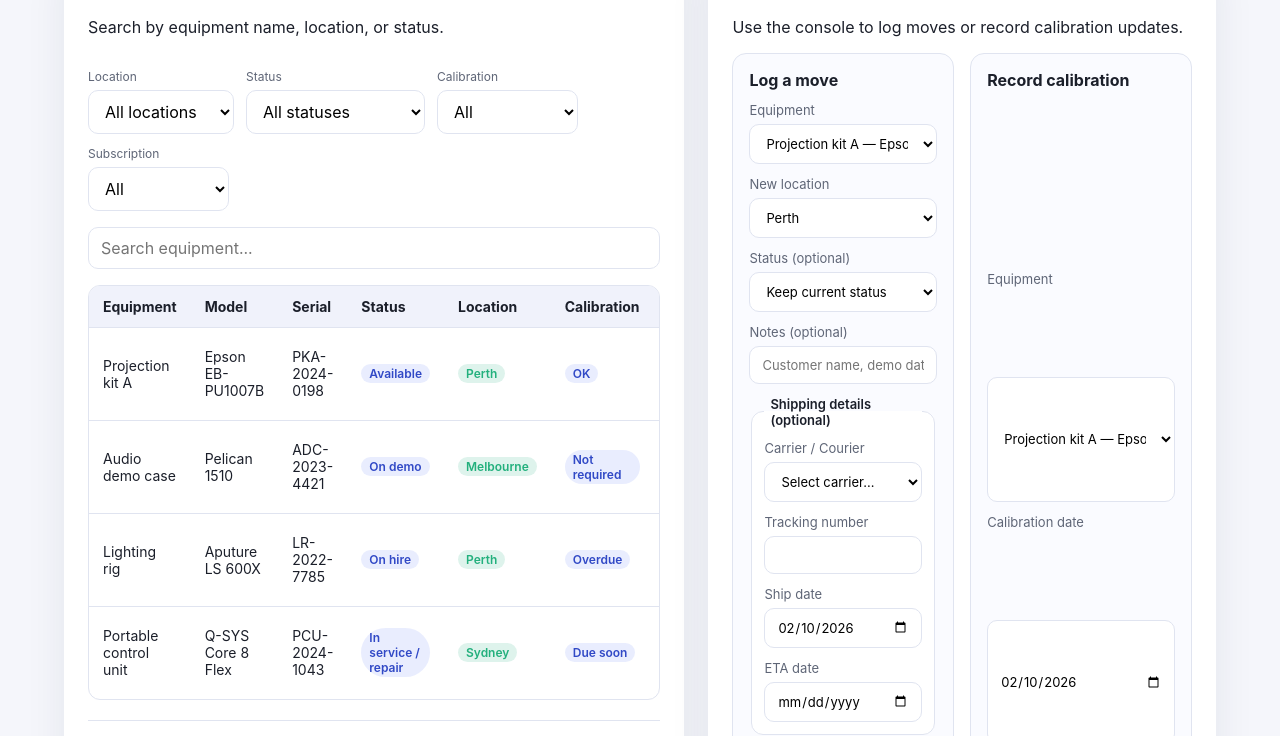
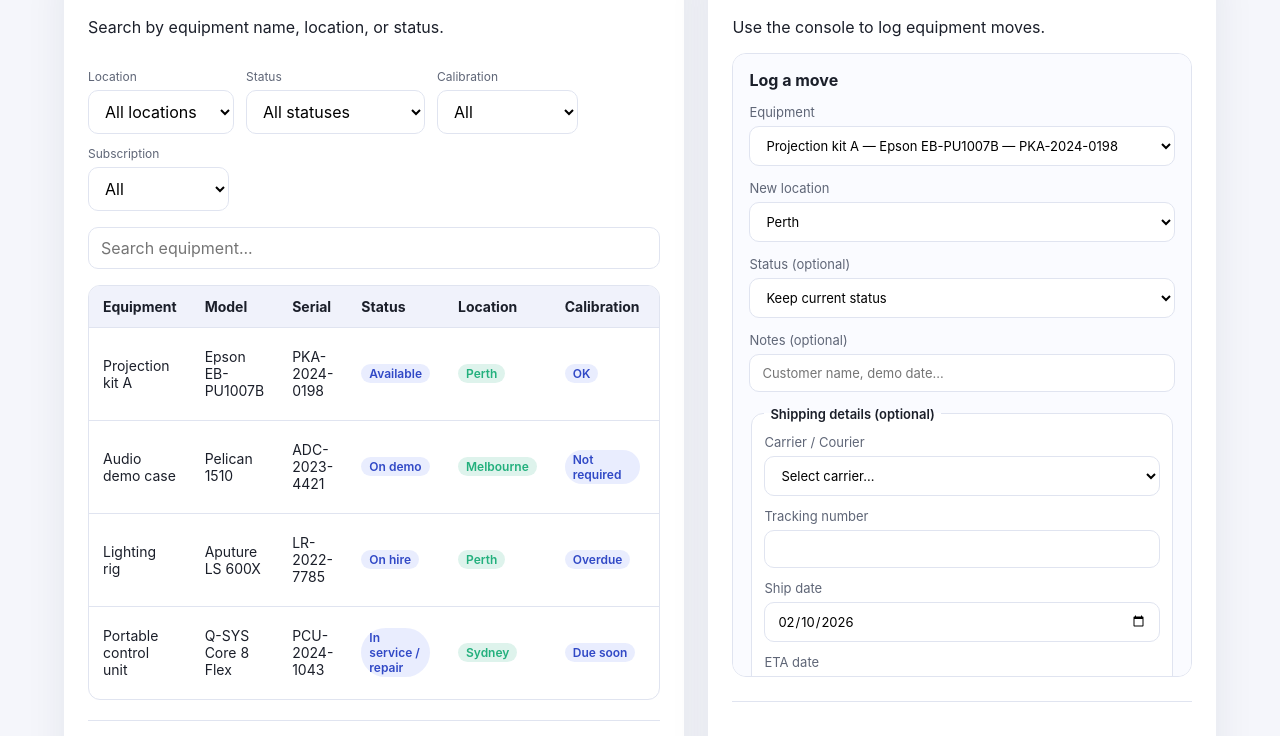
Before and after one commit to RB-PCTE/pcte, a plain HTML site: page index.html in a window 1280 px wide. Shown: the part 424-1160 px from the top of the page. Drawn offline with Linux system fonts and the light colour scheme.

Commit message:
Refocus operations console on move logging

```diff
--- a/index.html
+++ b/index.html
@@ -173,11 +173,9 @@
 
               <section class="card">
                 <h2>Console</h2>
-                <p>
-                  Use the console to log moves or record calibration updates.
-                </p>
+                <p>Use the console to log equipment moves.</p>
 
-                <div class="console">
+                <div class="console console--operations">
                   <form id="move-form" class="panel">
                     <h3>Log a move</h3>
                     <label>
@@ -337,34 +335,6 @@
                       Record move
                     </button>
                   </form>
-
-                  <form id="calibration-form" class="panel">
-                    <h3>Record calibration</h3>
-                    <label>
-                      Equipment
-                      <select id="calibration-equipment"></select>
-                    </label>
-                    <label>
-                      Calibration date
-                      <input id="calibration-date" type="date" />
-                    </label>
-                    <label>
-                      Interval months (optional override)
-                      <input
-                        id="calibration-interval"
-                        type="number"
-                        min="1"
-                        step="1"
-                        placeholder="e.g. 18"
-                      />
-                    </label>
-                    <label class="checkbox-field">
-                      Calibration required
-                      <input id="calibration-required" type="checkbox" />
-                    </label>
-                    <button type="submit">Save calibration</button>
-                  </form>
-
                 </div>
 
                 <div class="history">
@@ -485,6 +455,34 @@
                   </p>
                   <button type="submit">Update passcode</button>
                 </form>
+
+                <form id="calibration-form" class="panel">
+                  <h3>Record calibration</h3>
+                  <label>
+                    Equipment
+                    <select id="calibration-equipment"></select>
+                  </label>
+                  <label>
+                    Calibration date
+                    <input id="calibration-date" type="date" />
+                  </label>
+                  <label>
+                    Interval months (optional override)
+                    <input
+                      id="calibration-interval"
+                      type="number"
+                      min="1"
+                      step="1"
+                      placeholder="e.g. 18"
+                    />
+                  </label>
+                  <label class="checkbox-field">
+                    Calibration required
+                    <input id="calibration-required" type="checkbox" />
+                  </label>
+                  <button type="submit">Save calibration</button>
+                </form>
+
                 <form id="add-equipment-form" class="panel">
                   <h3>Add new equipment</h3>
                   <label>
--- a/styles.css
+++ b/styles.css
@@ -479,6 +479,17 @@ tr:last-child td {
   gap: 16px;
   grid-template-columns: repeat(auto-fit, minmax(220px, 1fr));
   margin: 16px 0 24px;
+}
+
+.console--operations {
+  grid-template-columns: minmax(0, 1fr);
+}
+
+.console--operations #move-form {
+  gap: 14px;
+  max-height: min(78vh, 1100px);
+  overflow-y: auto;
+  align-content: start;
 }
 
 .panel {
```
